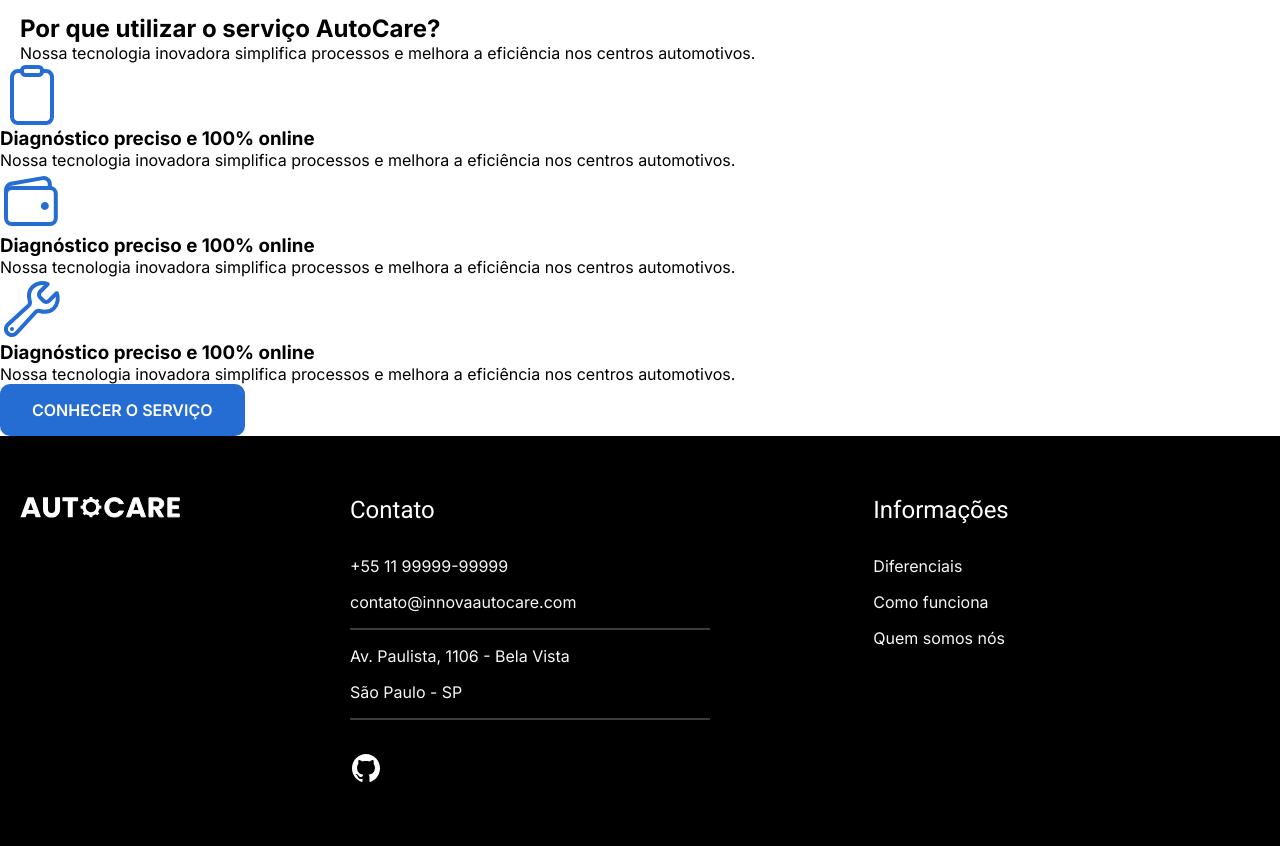
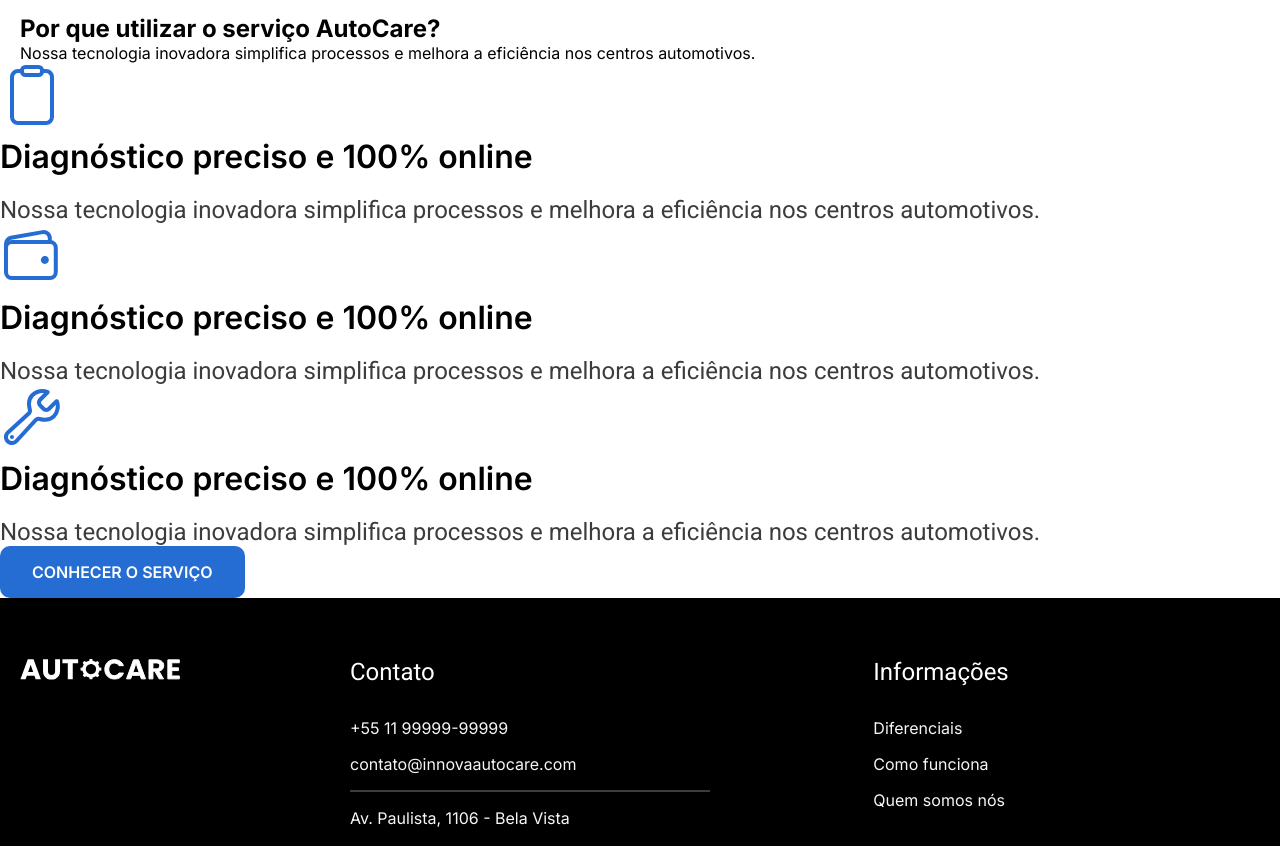
Before and after one commit to InnovaAutoCare/autocare, a React (Vite) app: page / in a window 1280 px wide. Shown: the part 880-1726 px from the top of the page. Built offline with nearby package versions, Linux system fonts and the light colour scheme.

Commit message:
Estilização do componente Card Serviço

```diff
--- a/src/components/CardServico/index.css
+++ b/src/components/CardServico/index.css
@@ -0,0 +1,14 @@
+.card-servico img{
+    margin-bottom: 10px;
+}
+.card-servico h3{
+    font-family: "Inter", sans-serif;
+    font-weight: 600;
+    font-size: 2rem;
+    margin-bottom: 20px;
+}
+.card-servico p{
+    font-family: "Roboto", sans-serif;
+    font-size: 1.5rem;
+    color: var(--cinza-escuro);
+}
```
